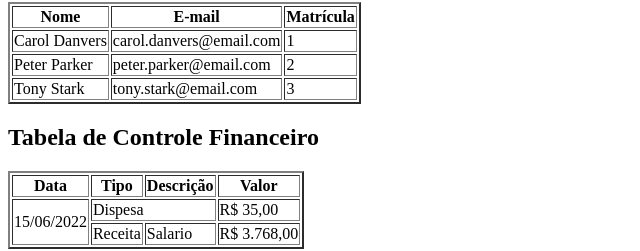
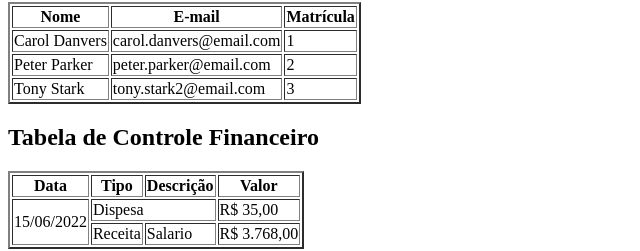
Before and after one commit to marciovinicius98/ADA-TECH, a plain HTML site: page tabelas.html in a window 1280 px wide. Shown: the part 125-376 px from the top of the page, 0-640 px from the left. Drawn offline with Linux system fonts and the light colour scheme.

Commit message:
alterção do email do stark

```diff
--- a/tabelas.html
+++ b/tabelas.html
@@ -36,7 +36,7 @@
 
                     <tr>
                         <td>Tony Stark</td>
-                        <td>tony.stark@email.com</td>
+                        <td>tony.stark2@email.com</td>
                         <td>3</td>
                     </tr>
                 </tbody>
```
